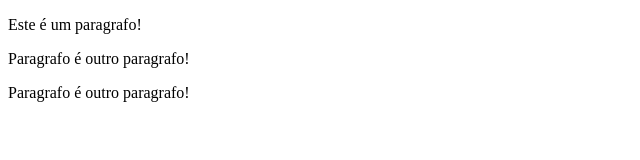
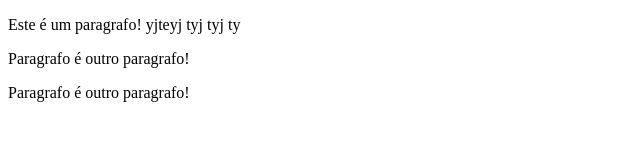
Before and after one commit to Brunaconstante/tarefa3a, a plain HTML site: page index.html in a window 1280 px wide. Shown: the whole page, without its empty margins (0-640 px from the left). Drawn offline with Linux system fonts and the light colour scheme.

Commit message:
versao teste

```diff
--- a/index.html
+++ b/index.html
@@ -4,7 +4,7 @@
 	<title>Meu sistema github</title>
 </head>
 <body>
-<p>Este é um paragrafo!</p>
+<p>Este é um paragrafo! yjteyj tyj tyj ty</p>
 <p>Paragrafo é outro paragrafo!</p>
 	<p>Paragrafo é outro paragrafo!</p>
 </body>
```
